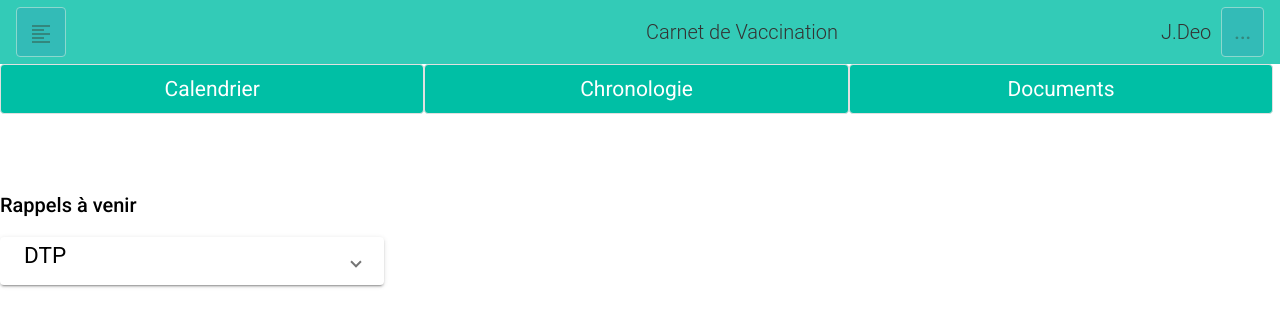
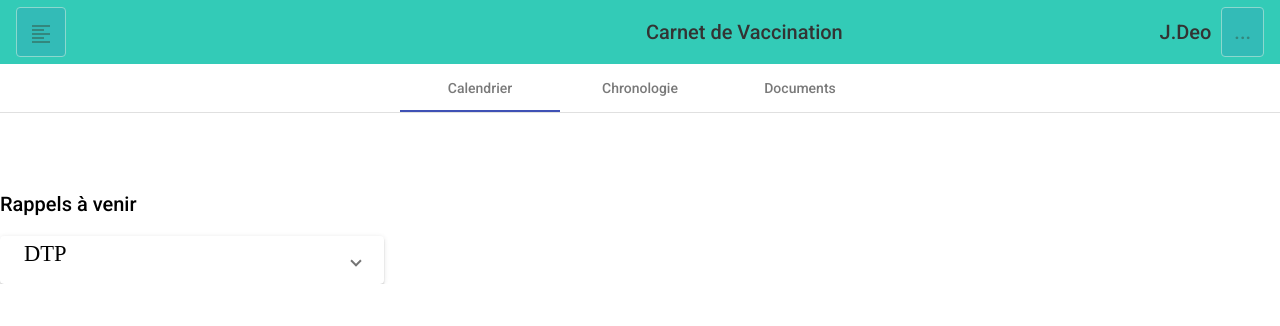
Before and after one commit to nicolasjaco/PtutVaccination, an Angular app: page / in a window 1280 px wide. Shown: the top 326 px of the page. Built offline with nearby package versions, Linux system fonts and the light colour scheme.

Commit message:
Changement toggle button en mat tab

```diff
--- a/src/app/app.component.css
+++ b/src/app/app.component.css
@@ -3,9 +3,6 @@
   opacity: 0.8;
 }
 
-#toggleButton{
-  margin: 0px 0px 0px 0px;
-}
 
 .example-spacer {
   flex: 1 1 auto;
@@ -25,37 +22,18 @@
     font-family: Roboto Light;
     margin: 0px 0px 0px 580px;
     color: black;
+    font-family: Roboto;
+    font-style:Light ;
 }
 
 #sp3{
   font-family: Roboto Light;
   margin: 0px 10px 0px 0px;
   color: black;
+  font-family: Roboto;
+  font-style:Light ;
 }
 
-#tog1{
-  width: 33%;
-  background-color: #00BFA5;
-    font-size: 1.5em;
-    color:white;
-    font-style: Roboto Light;
-}
-
-#tog2{
-  width: 33%;
-  background-color: #00BFA5;
-    font-size: 1.5em;
-    color:white;
-    font-style: Roboto Light;
-}
-
-#tog3{
-  width: 33%;
-  background-color:#00BFA5;
-    font-size: 1.5em;
-    color:white;
-    font-style: Roboto Light;
-}
 
 h2{
     margin-top: 75px;
@@ -68,7 +46,9 @@ h2{
 .panel_title{
   color:black;
   font-size: 1.5em;
-  font-style: FUTURA;
+  font-family: FUTURA;
+  font-style: medium;
+
 }
 
 .maticon_bell{
--- a/src/app/app.component.html
+++ b/src/app/app.component.html
@@ -13,21 +13,17 @@
     </span>
   </mat-toolbar>
 </div>
-<div id="toggle_button">
-  <mat-button-toggle id="tog1" value="Calendrier">Calendrier</mat-button-toggle>
-  <mat-button-toggle id="tog2" value="Chronologie">Chronologie</mat-button-toggle>
-  <mat-button-toggle id="tog3" value="Documents">Documents</mat-button-toggle>
-</div>
-
+<mat-tab-group mat-align-tabs="center">
+  <mat-tab label="Calendrier">
     <h2>Rappels à venir</h2>
-
     <mat-accordion>
-  <mat-expansion-panel class="accordion" (opened)="panelOpenState = true"
-                       (closed)="panelOpenState = false">
+      <mat-expansion-panel class="accordion" (opened)="panelOpenState = true" (closed)="panelOpenState = false">
         <mat-expansion-panel-header>
           <mat-panel-title class="panel_title">
             <p>DTP</p>
-        <p class="maticon_bell"><button mat-icon-button><mat-icon>add_alert</mat-icon></button></p>
+            <p class="maticon_bell"><button mat-icon-button>
+                <mat-icon>add_alert</mat-icon>
+              </button></p>
           </mat-panel-title>
         </mat-expansion-panel-header>
         <p>Fait le 23/05/15</p>
@@ -35,3 +31,8 @@
     </mat-accordion>
 
     <button id="btplus" mat-mini-fab>+</button>
+  </mat-tab>
+
+  <mat-tab label="Chronologie"></mat-tab>
+  <mat-tab label="Documents"></mat-tab>
+</mat-tab-group>
--- a/src/app/app.module.ts
+++ b/src/app/app.module.ts
@@ -10,6 +10,7 @@ import { MatButtonToggleModule } from "@angular/material/button-toggle";
 import {MatToolbarModule} from '@angular/material/toolbar';
 import {MatIconModule} from '@angular/material/icon';
 import {MatExpansionModule} from '@angular/material/expansion';
+import {MatTabsModule} from '@angular/material/tabs';
 
 
 @NgModule({
@@ -25,7 +26,8 @@ import {MatExpansionModule} from '@angular/material/expansion';
     //MatGridListModule
     MatToolbarModule,
     MatIconModule,
-    MatExpansionModule
+    MatExpansionModule,
+    MatTabsModule
   ],
   providers: [],
   bootstrap: [AppComponent]
```
Lines whose indentation alone changed are shown as unchanged.
